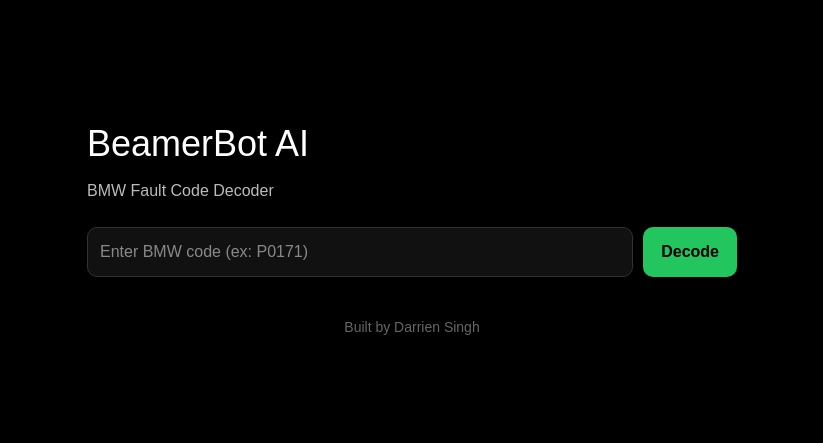
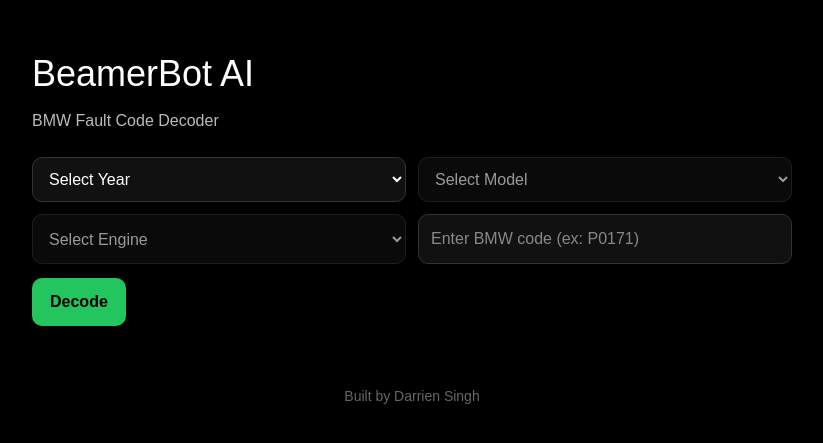
Before and after one commit to singhdarrien30-tech/beamerbot-ai, a Next.js app: page / in a window 1280 px wide. Shown: the part 173-616 px from the top of the page, without its empty margins (228-1051 px from the left). Built offline with nearby package versions, Linux system fonts and the light colour scheme.

Commit message:
Update selector page

```diff
--- /dev/null
+++ b/app/data/vehicles.ts
@@ -0,0 +1,33 @@
+export type VehicleEntry = {
+  engines: string[];
+  drivetrains: string[];
+};
+
+export type VehicleData = Record<string, Record<string, VehicleEntry>>;
+
+export const bmwVehicles: VehicleData = {
+  "1996": {
+    "318i": { engines: ["M42", "M44"], drivetrains: [] },
+    "328i": { engines: ["M52"], drivetrains: [] },
+  },
+  "2003": {
+    "325i": { engines: ["M54", "M56"], drivetrains: [] },
+    "330i": { engines: ["M54"], drivetrains: [] },
+    "X3 3.0i": { engines: ["M54"], drivetrains: ["AWD"] },
+  },
+  "2008": {
+    "135i": { engines: ["N54"], drivetrains: [] },
+    "335i": { engines: ["N54"], drivetrains: [] },
+    "335xi": { engines: ["N54"], drivetrains: ["xDrive"] },
+  },
+  "2015": {
+    "335i": { engines: ["N55"], drivetrains: [] },
+    "335i xDrive": { engines: ["N55"], drivetrains: ["xDrive"] },
+    "M3": { engines: ["S55"], drivetrains: [] },
+  },
+  "2017": {
+    "330i": { engines: ["B46"], drivetrains: ["RWD", "xDrive"] },
+    "340i": { engines: ["B58"], drivetrains: ["RWD", "xDrive"] },
+    "M3": { engines: ["S55"], drivetrains: [] },
+  },
+};
--- a/app/page.tsx
+++ b/app/page.tsx
@@ -1,21 +1,62 @@
 "use client";
 
-import { useState } from "react";
+import { useMemo, useState } from "react";
 import { faultCodes } from "./data/codes";
+import { bmwVehicles } from "./data/vehicles";
 
 export default function Home() {
+  const [selectedYear, setSelectedYear] = useState("");
+  const [selectedModel, setSelectedModel] = useState("");
+  const [selectedEngine, setSelectedEngine] = useState("");
+  const [selectedDrivetrain, setSelectedDrivetrain] = useState("");
   const [code, setCode] = useState("");
   const [result, setResult] = useState<any>(null);
+
+  const years = Object.keys(bmwVehicles);
+
+  const models = useMemo(() => {
+    if (!selectedYear) return [];
+    const yearData = bmwVehicles[selectedYear];
+    return yearData ? Object.keys(yearData) : [];
+  }, [selectedYear]);
+
+  const engines = useMemo(() => {
+    if (!selectedYear || !selectedModel) return [];
+    const yearData = bmwVehicles[selectedYear];
+    if (!yearData) return [];
+    const modelData = yearData[selectedModel];
+    return modelData ? modelData.engines : [];
+  }, [selectedYear, selectedModel]);
+
+  const drivetrains = useMemo(() => {
+    if (!selectedYear || !selectedModel) return [];
+    const yearData = bmwVehicles[selectedYear];
+    if (!yearData) return [];
+    const modelData = yearData[selectedModel];
+    return modelData ? modelData.drivetrains : [];
+  }, [selectedYear, selectedModel]);
+
+  const showDrivetrainDropdown = drivetrains.length > 0;
+
+  function handleYearChange(value: string) {
+    setSelectedYear(value);
+    setSelectedModel("");
+    setSelectedEngine("");
+    setSelectedDrivetrain("");
+    setResult(null);
+  }
+
+  function handleModelChange(value: string) {
+    setSelectedModel(value);
+    setSelectedEngine("");
+    setSelectedDrivetrain("");
+    setResult(null);
+  }
 
   function decodeCode() {
     const cleaned = code.toUpperCase().trim();
     const found = faultCodes[cleaned];
-
-    if (found) {
-      setResult(found);
-    } else {
-      setResult(null);
-    }
+    setResult(found || null);
   }
 
   return (
@@ -31,30 +72,131 @@ export default function Home() {
         padding: "24px",
       }}
     >
-      <div style={{ width: "100%", maxWidth: "650px" }}>
-        <h1 style={{ fontSize: "36px", marginBottom: "8px" }}>
-          BeamerBot AI
-        </h1>
-
+      <div style={{ width: "100%", maxWidth: "760px" }}>
+        <h1 style={{ fontSize: "36px", marginBottom: "8px" }}>BeamerBot AI</h1>
         <p style={{ color: "#bbb", marginBottom: "24px" }}>
           BMW Fault Code Decoder
         </p>
 
-        <div style={{ display: "flex", gap: "10px", marginBottom: "20px" }}>
+        <div
+          style={{
+            display: "grid",
+            gridTemplateColumns: "repeat(2, minmax(0, 1fr))",
+            gap: "12px",
+            marginBottom: "14px",
+          }}
+        >
+          <select
+            value={selectedYear}
+            onChange={(e) => handleYearChange(e.target.value)}
+            style={{
+              padding: "12px",
+              background: "#111",
+              color: "white",
+              border: "1px solid #333",
+              borderRadius: "10px",
+            }}
+          >
+            <option value="">Select Year</option>
+            {years.map((year) => (
+              <option key={year} value={year}>
+                {year}
+              </option>
+            ))}
+          </select>
+
+          <select
+            value={selectedModel}
+            onChange={(e) => handleModelChange(e.target.value)}
+            disabled={!selectedYear}
+            style={{
+              padding: "12px",
+              background: "#111",
+              color: "white",
+              border: "1px solid #333",
+              borderRadius: "10px",
+              opacity: selectedYear ? 1 : 0.6,
+            }}
+          >
+            <option value="">Select Model</option>
+            {models.map((model) => (
+              <option key={model} value={model}>
+                {model}
+              </option>
+            ))}
+          </select>
+
+          <select
+            value={selectedEngine}
+            onChange={(e) => setSelectedEngine(e.target.value)}
+            disabled={!selectedModel}
+            style={{
+              padding: "12px",
+              background: "#111",
+              color: "white",
+              border: "1px solid #333",
+              borderRadius: "10px",
+              opacity: selectedModel ? 1 : 0.6,
+            }}
+          >
+            <option value="">Select Engine</option>
+            {engines.map((engine) => (
+              <option key={engine} value={engine}>
+                {engine}
+              </option>
+            ))}
+          </select>
+
+          {showDrivetrainDropdown ? (
+            <select
+              value={selectedDrivetrain}
+              onChange={(e) => setSelectedDrivetrain(e.target.value)}
+              style={{
+                padding: "12px",
+                background: "#111",
+                color: "white",
+                border: "1px solid #333",
+                borderRadius: "10px",
+              }}
+            >
+              <option value="">Select Drivetrain</option>
+              {drivetrains.map((drivetrain) => (
+                <option key={drivetrain} value={drivetrain}>
+                  {drivetrain}
+                </option>
+              ))}
+            </select>
+          ) : (
             <input
               placeholder="Enter BMW code (ex: P0171)"
               value={code}
               onChange={(e) => setCode(e.target.value)}
               style={{
                 padding: "12px",
-              flex: 1,
                 background: "#111",
                 color: "white",
                 border: "1px solid #333",
                 borderRadius: "10px",
-              outline: "none",
               }}
             />
+          )}
+
+          {showDrivetrainDropdown && (
+            <input
+              placeholder="Enter BMW code (ex: P0171)"
+              value={code}
+              onChange={(e) => setCode(e.target.value)}
+              style={{
+                padding: "12px",
+                background: "#111",
+                color: "white",
+                border: "1px solid #333",
+                borderRadius: "10px",
+                gridColumn: "1 / -1",
+              }}
+            />
+          )}
+        </div>
 
         <button
           onClick={decodeCode}
@@ -66,11 +208,11 @@ export default function Home() {
             borderRadius: "10px",
             fontWeight: "bold",
             cursor: "pointer",
+            marginBottom: "20px",
           }}
         >
           Decode
         </button>
-        </div>
 
         {result && (
           <div
@@ -82,20 +224,16 @@ export default function Home() {
               border: "1px solid #333",
             }}
           >
-            <h2 style={{ color: "#22c55e", marginTop: 0 }}>
-              {result.code}
-            </h2>
+            <div style={{ marginBottom: "14px", color: "#aaa", fontSize: "14px" }}>
+              <strong>Selected BMW:</strong>{" "}
+              {selectedYear || "—"} / {selectedModel || "—"} / {selectedEngine || "—"}
+              {showDrivetrainDropdown ? ` / ${selectedDrivetrain || "—"}` : ""}
+            </div>
 
-            <p
-              style={{
-                fontWeight: "bold",
-                fontSize: "22px",
-                marginBottom: "10px",
-              }}
-            >
+            <h2 style={{ color: "#22c55e", marginTop: 0 }}>{result.code}</h2>
+            <p style={{ fontWeight: "bold", fontSize: "22px", marginBottom: "10px" }}>
               {result.title}
             </p>
-
             <p>
               Severity:{" "}
               <span
@@ -133,7 +271,6 @@ export default function Home() {
           </div>
         )}
 
-        {/* FOOTER */}
         <p
           style={{
             marginTop: "40px",
```
Lines whose indentation alone changed are shown as unchanged.
